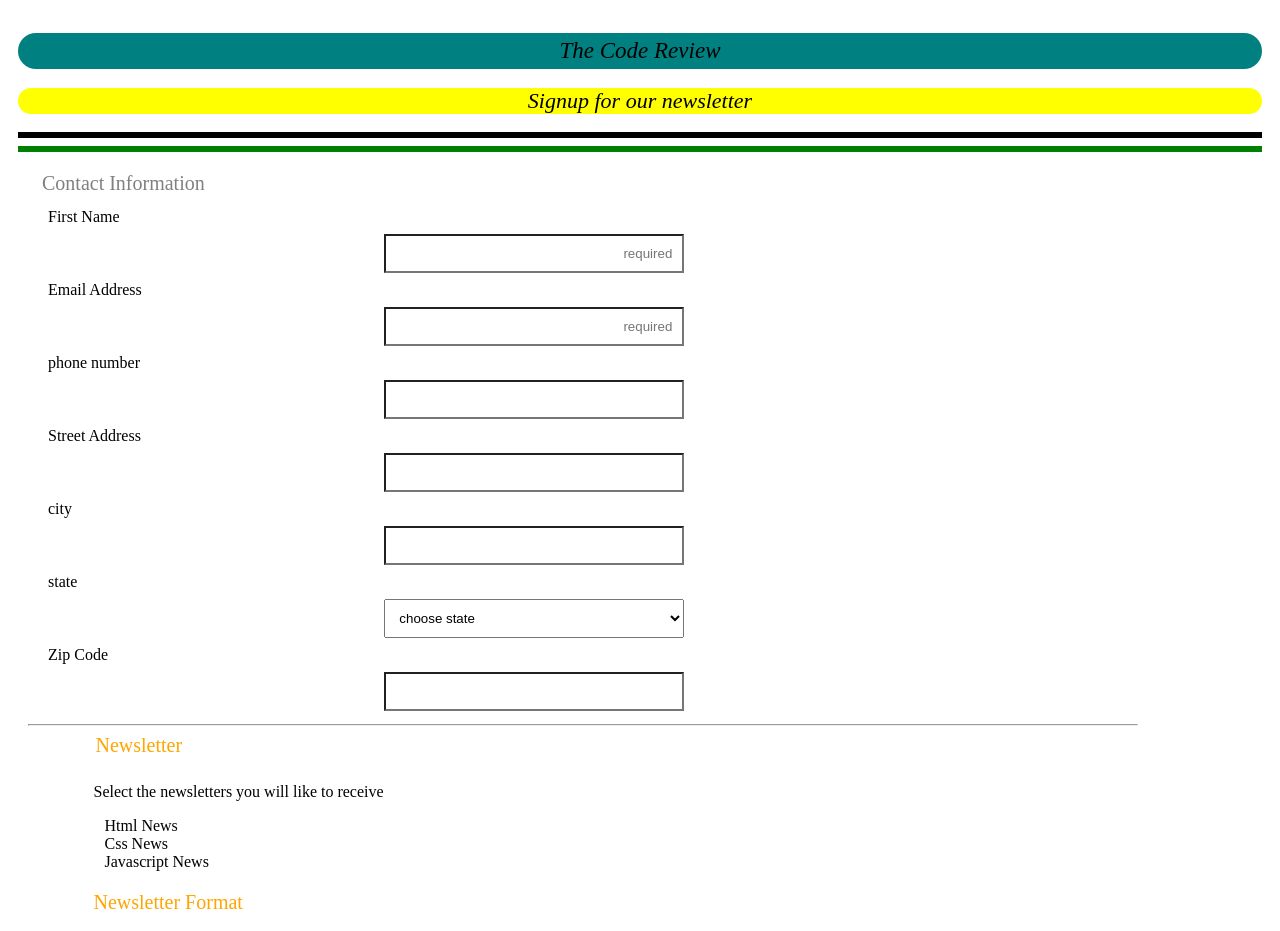
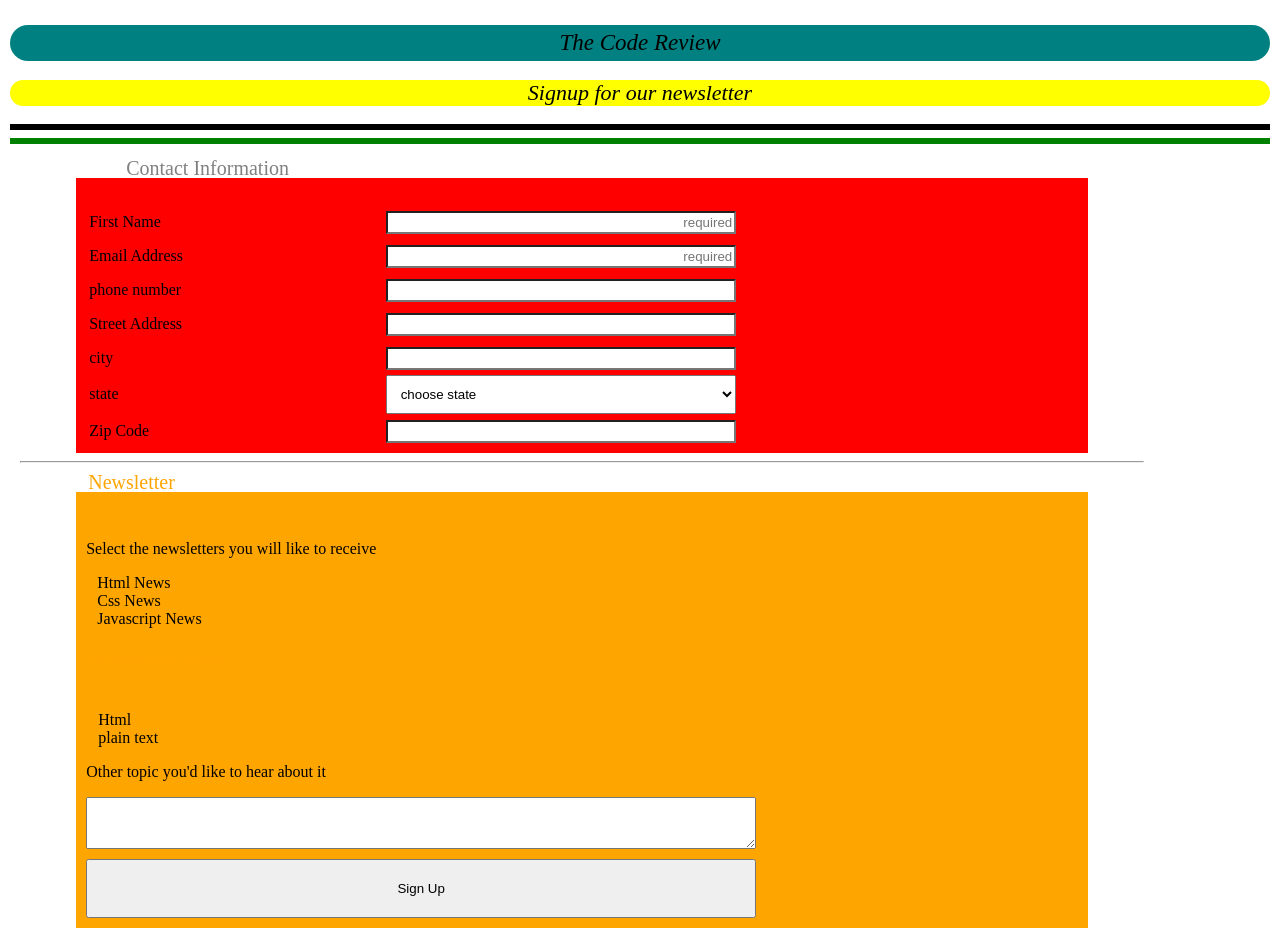
Before and after one commit to gbemougata/treehouse-work-3, a plain HTML site: page index.html in a window 1280 px wide. Shown: the top 931 px of the page. Drawn offline with Linux system fonts and the light colour scheme; a web font is replaced by a local one.

Commit message:
change on css

```diff
--- a/css/styles.css
+++ b/css/styles.css
@@ -129,30 +129,51 @@ input{
 .field1 div label{
   padding:8px;
 }
+@media (min-width:768px) {
 
-@media (min-width:768px){
-  .filed1 div label{
-    display:inline-block;
-    width:250px;
+  body{
+    max-width:100%;
+    margin:0 auto;
+  }
+  .field1{
+    display:block;
+    text-align: left;
+    background-color: red;
+    padding-top:5px;
+    margin:0 auto;
+}
+.field1 div input,select,#code{
+  display:inline-block;
+  width:35%;
+  padding:2px;
+
+}
+select[id="state"]{
+  display:inline-block;
+  width:35%;
+}
+.field1 div label{
+  display:inline-block;
+  width:30%;
+}
+.info{
+
+  padding-bottom:20px;
+  padding-left:45px;
 
 
-  }
-.field1 div input{
-  display:inline-block;
-  width:300px;
-
 }
-.field1 div select{
-  display:inline-block;
-  width:300px;
-
+.field2{
+  margin:0 auto;
+  background-color:orange;
 }
-#code{
-  display:inline-block;
-  width:300px;
-
+textarea[id="comment"],button[type="submit"]{
+  width:670px;
 }
-fieldset{
+.news{
+  padding-bottom:20px;
+}
+.field1,.field2{
   margin:0 auto;
 }
 }
--- a/index.html
+++ b/index.html
@@ -1,19 +1,14 @@
-<!Doctype html>
-<html lang="en">
-<head>
-<title>Online Registration Form</title>
-<meta name=viewport content="width=device-width, initial-scale=1.0">
-<link href="https://fonts.googleapis.com/css?family=Lusitana" rel="stylesheet">
-<link rel="stylesheet" href="css/styles.css">
-</head>
-<body>
+
   <!Doctype html>
   <html lang="en">
   <head>
-  <title>Online Registration Form</title>
-  <meta name=viewport content="width=device-width, initial-scale=1.0">
-  <link href="https://fonts.googleapis.com/css?family=Lusitana" rel="stylesheet">
-  <link rel="stylesheet" href="css/styles.css">
+    <title>Online Registration Form</title>
+    <meta name=viewport content="width=device-width, initial-scale=1.0">
+    <link href="https://fonts.googleapis.com/css?family=Lusitana" rel="stylesheet">
+    <link rel="stylesheet" href="css/styles.css">
+
+
+
   </head>
   <body>
     <div class="container">
@@ -265,7 +260,7 @@
   </fieldset>
   <div>
   <footer class="main-footer">
-    <p class="footer">Copyright The Code Review</p>
+    <p >Copyright The Code Review</p>
   </footer>
   </div>
   </form>
```
